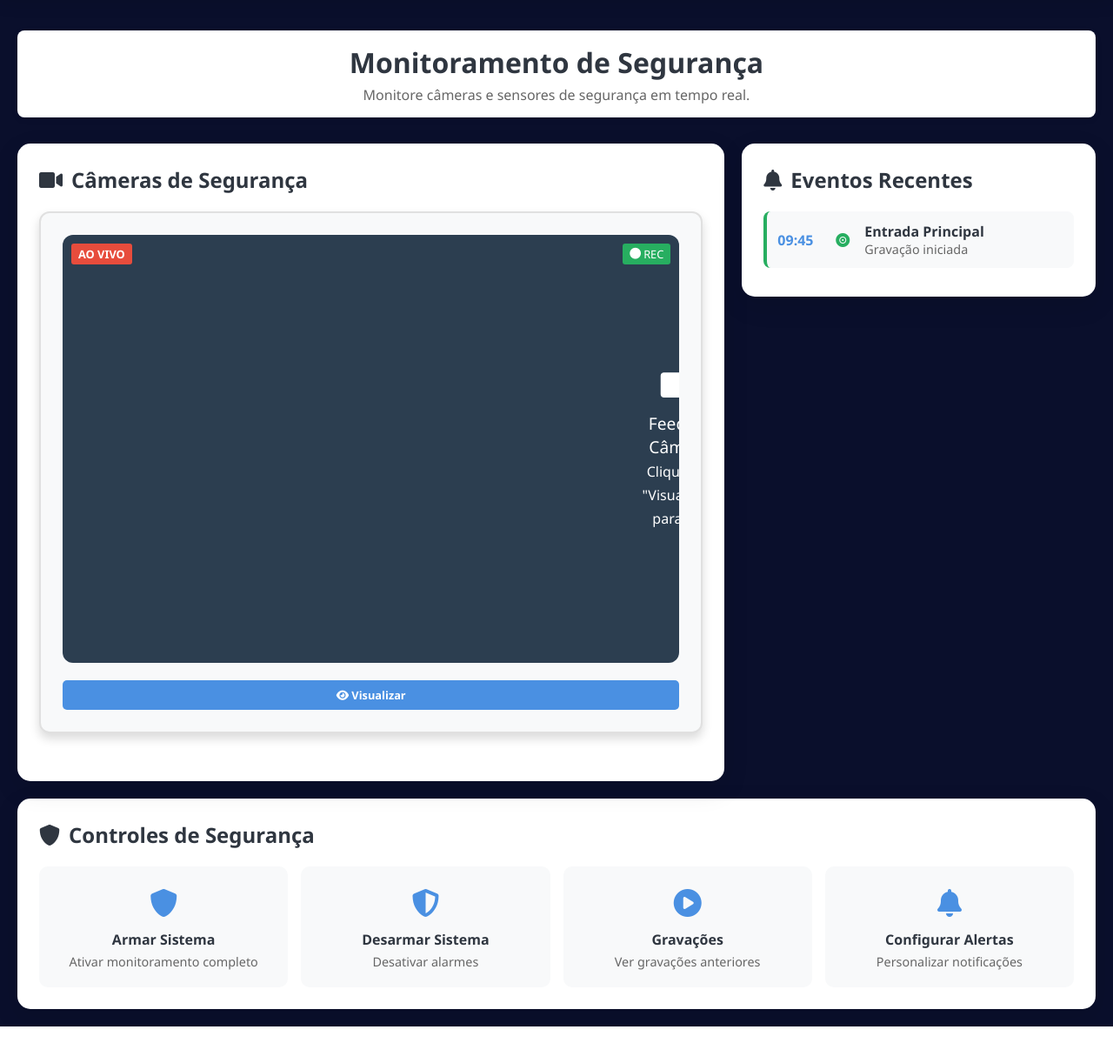
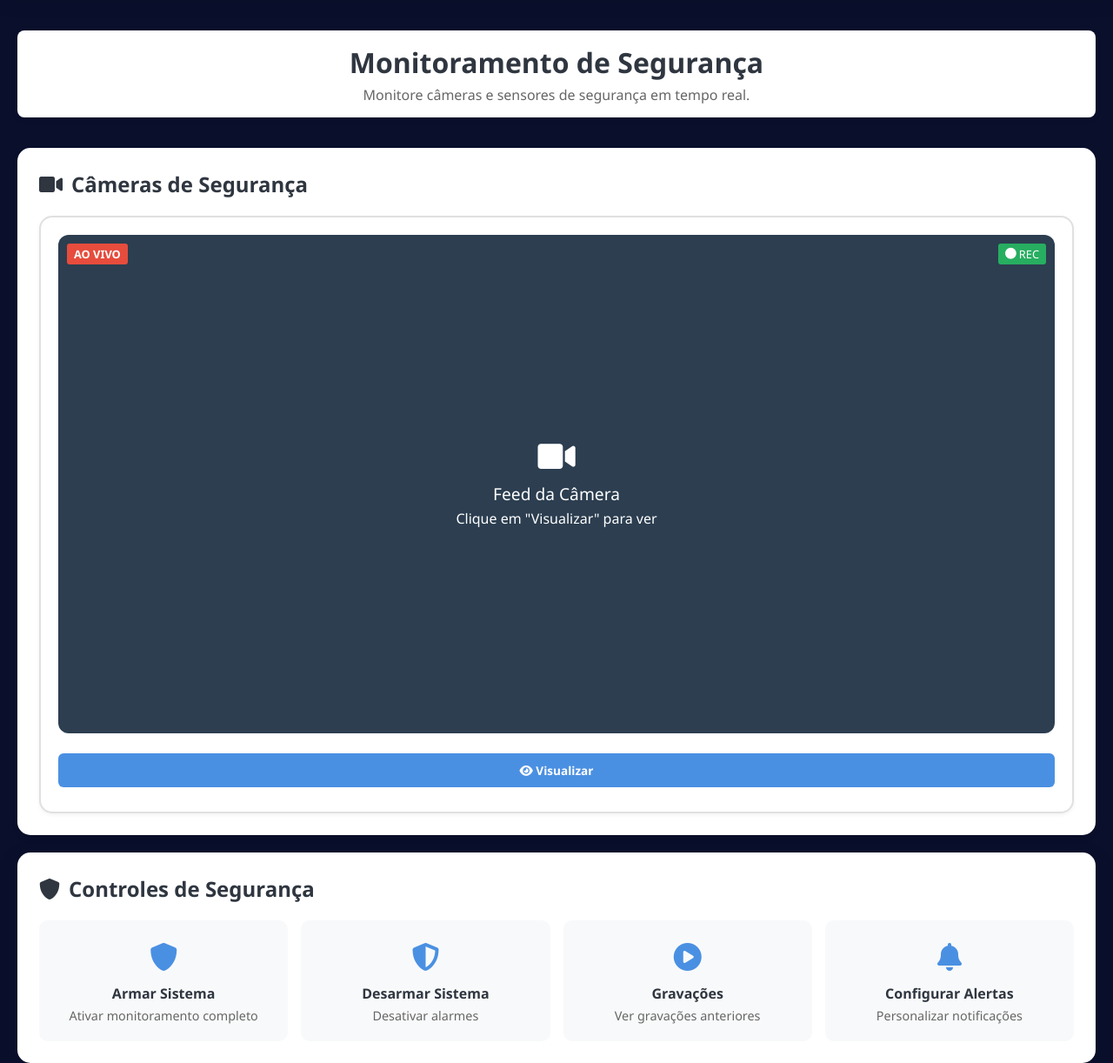
Before and after one commit to JvCasemiro/TCC, a PHP site: page /pages/monitorar_seguranca.php in a window 1280 px wide. Shown: the part 80-1302 px from the top of the page at 87% size. Before the commit the page ends 1260 px from the top, so only its background shows below. Run offline with PHP 8.4, Linux system fonts and the light colour scheme; the visitor is signed in with stand-in values (Sample User, id 1); data that the repository does not hold is empty.

Commit message:
fix: Ajuste layout de monitirar

```diff
--- a/pages/monitorar_seguranca.php
+++ b/pages/monitorar_seguranca.php
@@ -162,17 +162,23 @@ $events = [
         }
 
         .security-layout {
-            display: grid;
-            grid-template-columns: 2fr 1fr;
+            display: flex;
+            flex-direction: column;
             gap: 20px;
-            margin-top: 30px;
+            margin-top: 20px;
+            width: 100%;
         }
 
         .cameras-section {
             background: white;
             border-radius: 15px;
             padding: 25px;
-            box-shadow: 0 10px 30px rgba(0,0,0,0.1);
+            box-shadow: 0 4px 6px rgba(0, 0, 0, 0.1);
+            width: 100%;
+            flex-grow: 1;
+            display: flex;
+            flex-direction: column;
+            height: 100%;
         }
 
         .section-title {
@@ -186,24 +192,27 @@ $events = [
 
         .cameras-grid {
             display: grid;
-            grid-template-columns: 1fr; /* Single column layout */
+            grid-template-columns: 1fr;
             gap: 20px;
-            max-width: 800px; /* Limit maximum width for better readability */
-            margin: 0 auto; /* Center the grid */
+            width: 100%;
+            margin: 0;
+            height: 100%;
         }
 
         .camera-card {
-            background: #f8f9fa;
-            border-radius: 12px;
-            padding: 25px;
-            box-shadow: 0 6px 12px rgba(0, 0, 0, 0.15);
+            background: white;
+            border-radius: 15px;
+            padding: 20px;
+            box-shadow: 0 2px 4px rgba(0, 0, 0, 0.05);
             border: 2px solid #e0e0e0;
             transition: all 0.3s ease;
             position: relative;
-            min-height: 600px;
+            min-height: 70vh;  /* Use viewport height for better responsiveness */
             display: flex;
             flex-direction: column;
-            margin-bottom: 30px;
+            margin: 0;
+            width: 100%;
+            flex-grow: 1;
         }
 
         .camera-card.offline {
@@ -253,16 +262,17 @@ $events = [
 
         .camera-feed {
             width: 100%;
-            height: 400px; /* Increased height */
+            min-height: 60vh;  /* Use viewport height */
             background: #2c3e50;
             border-radius: 12px;
             display: flex;
             align-items: center;
             justify-content: center;
-            margin-bottom: 20px;
+            margin: 0;
             position: relative;
             overflow: hidden;
             flex-grow: 1;
+            text-align: center;
         }
 
         .camera-feed.offline {
@@ -274,6 +284,11 @@ $events = [
             font-size: 1.2em;
             text-align: center;
             padding: 20px;
+            position: absolute;
+            top: 50%;
+            left: 50%;
+            transform: translate(-50%, -50%);
+            width: 100%;
         }
 
         .live-indicator {
@@ -321,16 +336,18 @@ $events = [
 
         .camera-controls {
             display: flex;
-            gap: 8px;
+            gap: 12px;
+            margin-top: 15px;
+            padding: 8px 0;
         }
 
         .control-btn {
             flex: 1;
-            padding: 8px;
+            padding: 10px 15px;
             border: none;
-            border-radius: 5px;
+            border-radius: 6px;
             cursor: pointer;
-            font-size: 0.8em;
+            font-size: 0.85em;
             font-weight: 600;
             transition: all 0.3s ease;
         }
@@ -569,7 +586,7 @@ $events = [
         </div>
     </header>
 
-    <div class="container">
+    <div class="container" style="height: calc(100vh - 80px); display: flex; flex-direction: column;">
         <div class="welcome">
             <h1>Monitoramento de Segurança</h1>
             <p>Monitore câmeras e sensores de segurança em tempo real.</p>
@@ -618,33 +635,6 @@ $events = [
                                     <?php echo $camera['status'] == 'offline' ? 'disabled style="opacity:0.5;"' : ''; ?>>
                                 <i class="fas fa-eye"></i> Visualizar
                             </button>
-                        </div>
-                    </div>
-                    <?php endforeach; ?>
-                </div>
-            </div>
-
-            <div class="events-section">
-                <h2 class="section-title">
-                    <i class="fas fa-bell"></i>
-                    Eventos Recentes
-                </h2>
-                <div class="events-list">
-                    <?php foreach($events as $event): ?>
-                    <div class="event-item <?php echo $event['type']; ?>">
-                        <div class="event-time"><?php echo $event['time']; ?></div>
-                        <div class="event-icon <?php echo $event['type']; ?>">
-                            <?php if ($event['type'] == 'motion'): ?>
-                                <i class="fas fa-running"></i>
-                            <?php elseif ($event['type'] == 'recording'): ?>
-                                <i class="fas fa-record-vinyl"></i>
-                            <?php else: ?>
-                                <i class="fas fa-exclamation-triangle"></i>
-                            <?php endif; ?>
-                        </div>
-                        <div class="event-details">
-                            <div class="event-camera"><?php echo htmlspecialchars($event['camera']); ?></div>
-                            <div class="event-description"><?php echo htmlspecialchars($event['event']); ?></div>
                         </div>
                     </div>
                     <?php endforeach; ?>
```
